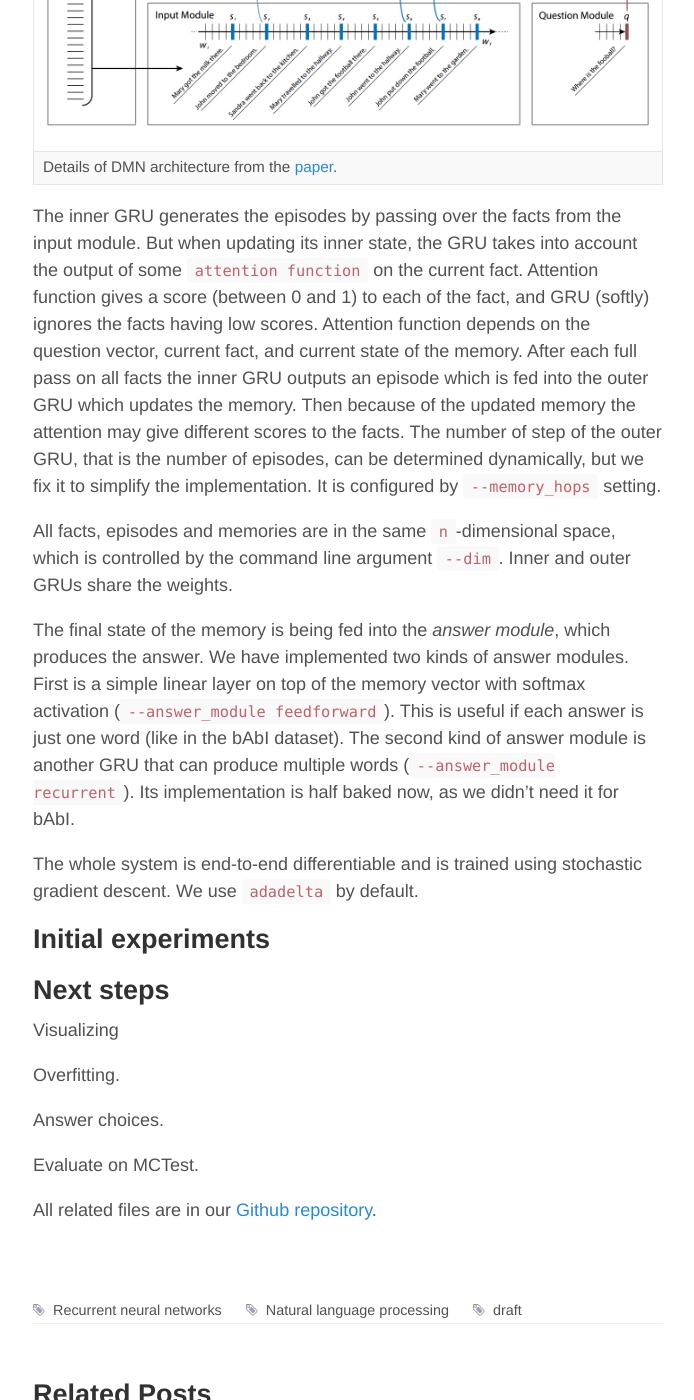
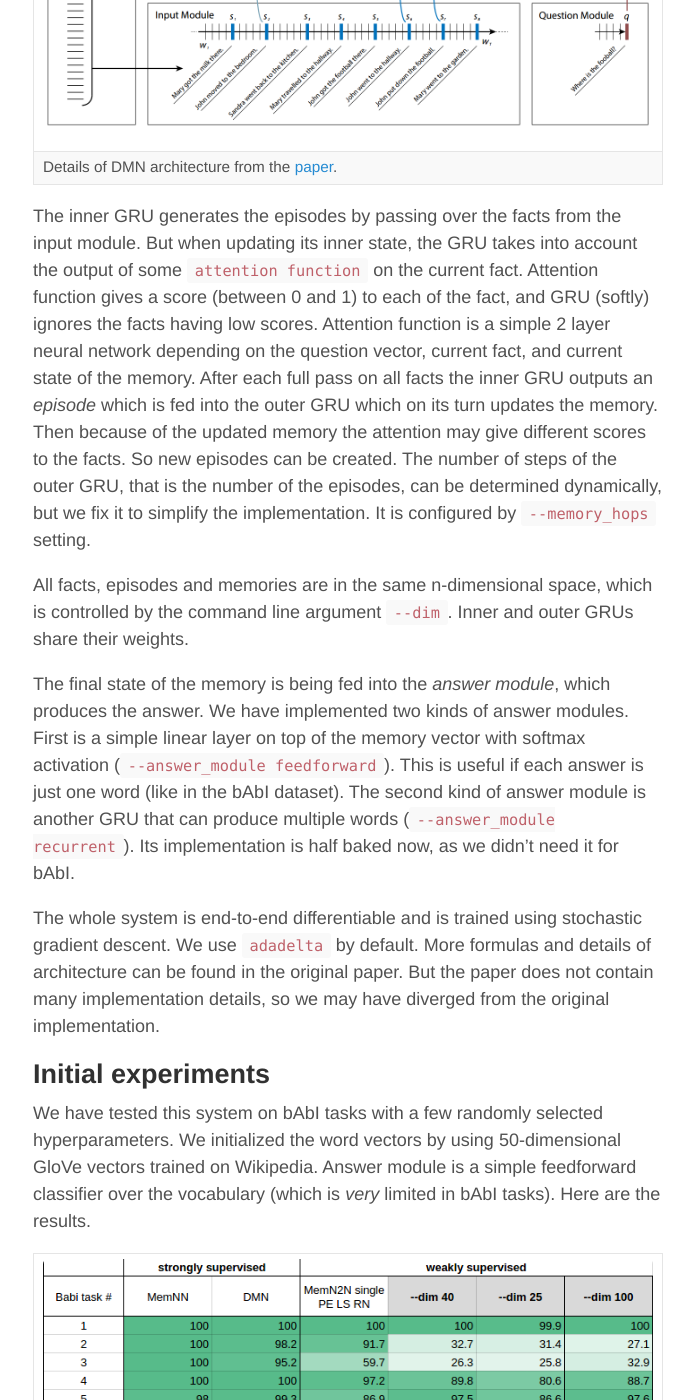
Before and after one commit to YerevaNN/yerevann.github.io, a Jekyll site: the page built from _posts/2016-02-05-implementing-dynamic-memory-networks.md, in a window 1280 px wide and 1400 px high, scrolled down 4505 px. Shown: the whole window, without its empty margins (292-986 px from the left). Built offline with Jekyll 4.4.1, drawn with Linux system fonts in a browser that asks for light colours; comment, search, counter and statistics services are not loaded; some of the changed text lies outside the part shown.

Commit message:
DMN - results

```diff
--- a/_posts/2016-02-05-implementing-dynamic-memory-networks.md
+++ b/_posts/2016-02-05-implementing-dynamic-memory-networks.md
@@ -51,9 +51,9 @@ Another advancement in the direction of memory networks was made by Kumar, Irsoy
 | --- |
 | High-level structure of DMN from the [paper](http://arxiv.org/abs/1506.07285). |
 
-The input of the DMN is a sequence of word vectors of input sentences. We followed the paper and used pretrained [GloVe vectors](http://nlp.stanford.edu/projects/glove/) and added the dimensionality of word vectors to the list of hyperparamaters (controlled by the command line argument `--word_vector_size`). DMN architecture treats these vectors as part of a so called `Semantic memory` (in contrast to the `Episodic memory`) which may contain other knowledge as well. Our implementation uses only word vectors and does *not* fine tune them during the training, so we don't consider it as a part of the neural network.
+The input of the DMN is a sequence of word vectors of input sentences. We followed the paper and used pretrained [GloVe vectors](http://nlp.stanford.edu/projects/glove/) and added the dimensionality of word vectors to the list of hyperparamaters (controlled by the command line argument `--word_vector_size`). DMN architecture treats these vectors as part of a so called _semantic memory_ (in contrast to the _episodic memory_) which may contain other knowledge as well. Our implementation uses only word vectors and does *not* fine tune them during the training, so we don't consider it as a part of the neural network.
 
-The first module of DMN is an _input module_ that is a [gated recurrent unit](http://arxiv.org/abs/1412.3555) (GRU) running on the sequence of word vectors. GRU is a recurrent unit with 2 more gates that control when its content is updated and when its content is flushed. Its hidden state is meant to represent the input processed so far in a vector. Input module outputs its hidden states either after every word (`--input_mask word`) or after every sentence (`--input_mask sentence`). These outputs are called `facts`.
+The first module of DMN is an _input module_ that is a [gated recurrent unit](http://arxiv.org/abs/1412.3555) (GRU) running on the sequence of word vectors. GRU is a recurrent unit with 2 gates that control when its content is updated and when its content is erased. The hidden state of the input module is meant to represent the input processed so far in a vector. Input module outputs its hidden states either after every word (`--input_mask word`) or after every sentence (`--input_mask sentence`). These outputs are called `facts`.
 
 
 |![Formal definition of GRU](/public/2016-02-06/gru.png "Formal definition of GRU") |
@@ -68,29 +68,30 @@ The fact and question vectors extracted from the input enter the _episodic memor
 | --- |
 | Details of DMN architecture from the [paper](http://arxiv.org/abs/1506.07285). |
 
-The inner GRU generates the episodes by passing over the facts from the input module. But when updating its inner state, the GRU takes into account the output of some `attention function` on the current fact. Attention function gives a score (between 0 and 1) to each of the fact, and GRU (softly) ignores the facts having low scores. Attention function depends on the question vector, current fact, and current state of the memory. After each full pass on all facts the inner GRU outputs an episode which is fed into the outer GRU which updates the memory. Then because of the updated memory the attention may give different scores to the facts. The number of step of the outer GRU, that is the number of episodes, can be determined dynamically, but we fix it to simplify the implementation. It is configured by `--memory_hops` setting.
+The inner GRU generates the episodes by passing over the facts from the input module. But when updating its inner state, the GRU takes into account the output of some `attention function` on the current fact. Attention function gives a score (between 0 and 1) to each of the fact, and GRU (softly) ignores the facts having low scores. Attention function is a simple 2 layer neural network depending on the question vector, current fact, and current state of the memory. After each full pass on all facts the inner GRU outputs an _episode_ which is fed into the outer GRU which on its turn updates the memory. Then because of the updated memory the attention may give different scores to the facts. So new episodes can be created. The number of steps of the outer GRU, that is the number of the episodes, can be determined dynamically, but we fix it to simplify the implementation. It is configured by `--memory_hops` setting.
 
-All facts, episodes and memories are in the same `n`-dimensional space, which is controlled by the command line argument `--dim`. Inner and outer GRUs share the weights.
+All facts, episodes and memories are in the same n-dimensional space, which is controlled by the command line argument `--dim`. Inner and outer GRUs share their weights.
 
 The final state of the memory is being fed into the _answer module_, which produces the answer. We have implemented two kinds of answer modules. First is a simple linear layer on top of the memory vector with softmax activation (`--answer_module feedforward`). This is useful if each answer is just one word (like in the bAbI dataset). The second kind of answer module is another GRU that can produce multiple words (`--answer_module recurrent`). Its implementation is half baked now, as we didn't need it for bAbI.
 
-The whole system is end-to-end differentiable and is trained using stochastic gradient descent. We use [`adadelta`](http://arxiv.org/abs/1212.5701) by default.
+The whole system is end-to-end differentiable and is trained using stochastic gradient descent. We use [`adadelta`](http://arxiv.org/abs/1212.5701) by default. More formulas and details of architecture can be found in the original paper. But the paper does not contain many implementation details, so we may have diverged from the original implementation.
 
 ## Initial experiments
 
+We have tested this system on bAbI tasks with a few randomly selected hyperparameters. We initialized the word vectors by using 50-dimensional GloVe vectors trained on Wikipedia. Answer module is a simple feedforward classifier over the vocabulary (which is _very_ limited in bAbI tasks). Here are the results.
 
+|![Results](/public/2016-02-06/stats.png "Results") |
+| --- |
+| First two columns are for strongly supervised systems [MemNN](http://arxiv.org/abs/1410.3916) and [DMN](http://arxiv.org/abs/1506.07285). Third column is the best results of [MemN2N](http://arxiv.org/abs/1410.3916). The last 3 columns are our results with different dimensions of the memory. |
+
+All related files are in the [Github repository](https://github.com/YerevaNN/Dynamic-memory-networks-in-Theano).
 
 ## Next steps
 
-Visualizing
+* We need a good way to visualize the attention in the episodic memory. This will help us understand what is exactly going on inside the system. Many papers now include such visualizations on some examples.
+* Our model overfits on many of the tasks even with 25-dimensional memory. We briefly experimented with L2 regularization but it didn't help much (`--l2`).
+* Currently we are working on a slightly modified architecture which will be optimized for multiple choice questions. Basically it will include one more input module which will read the answer choices and will provide one more input for the attention mechanism.
+* Then we will be able to evaluate our code on other, more complex QA datasets like [MCTest](http://research.microsoft.com/en-us/um/redmond/projects/mctest/).
+* Training with batches is not properly implemented yet. There are several technical challenges related to the variable length of input sequences. These become much more complicated because of such [bugs in Theano](https://github.com/Theano/Theano/issues/1772).
 
-Overfitting.
-
-Answer choices.
-
-Evaluate on MCTest.
-
-
-
-
-All related files are in our [Github repository](https://github.com/YerevaNN/char-rnn-constitution).
+We would like to thank the organizers of DeepHack.Q&A for the really amazing atmosphere.
```
Also changed, not shown: public/2016-02-06/stats.png (added).
